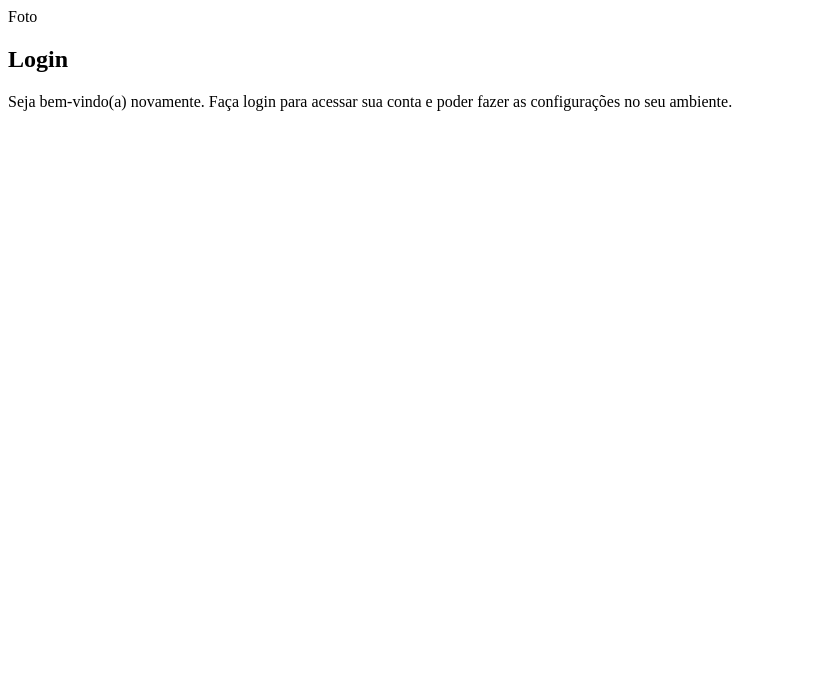
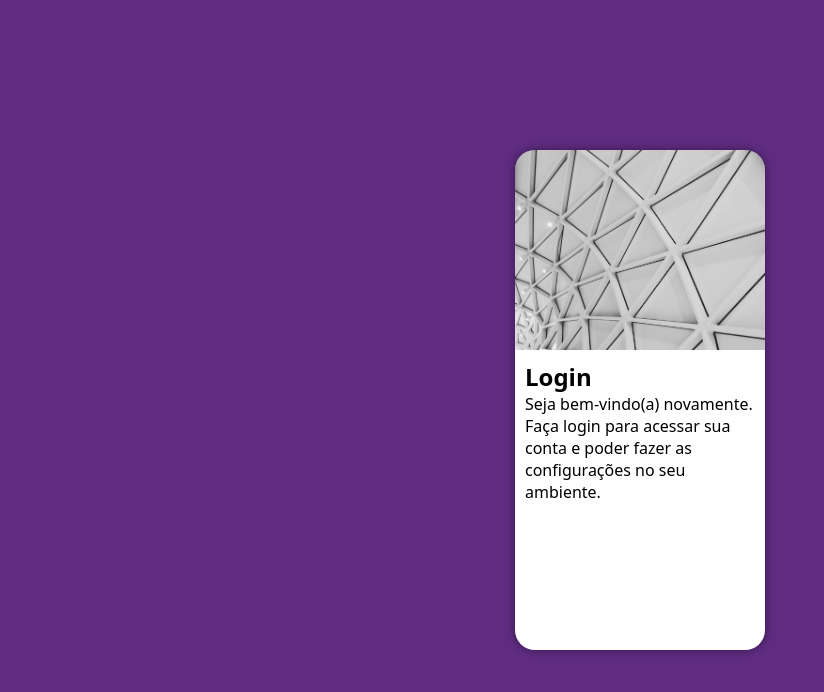
Before and after one commit to jessicazilli/projeto-login, a plain HTML site: page index.html in a window 1280 px wide. Shown: the whole page, without its empty margins (0-824 px from the left). Drawn offline with Linux system fonts and the light colour scheme.

Commit message:
Atualizei o projeto login

```diff
--- a/estilos/style.css
+++ b/estilos/style.css
@@ -5,3 +5,48 @@
     Verde: #49a09d
     Lilás: #5f2c82
 */
+
+* {
+    font-family: system-ui, -apple-system, BlinkMacSystemFont, 'Segoe UI', Roboto, Oxygen, Ubuntu, Cantarell, 'Open Sans', 'Helvetica Neue', sans-serif;
+    padding: 0px;
+    margin: 0px;
+    box-sizing: border-box;
+}
+
+body, html {
+    background-color: #5f2c82;
+    height: 100vh;
+    width: 100vw;
+}
+
+main {
+    position: relative;
+    height: 100vh;
+    width: 100vw;
+}
+
+section#login {
+    position: absolute;
+    top: 50%;
+    left: 50%;
+    transform: translate(-50%, -50%);
+    overflow: hidden;
+    background-color: white;
+    width: 250px;
+    height: 500px;
+    border-radius: 20px;
+    box-shadow: 0px 0px 10px rgb(0, 0, 0, 0.450);
+}
+
+section#login div#imagem {
+    display: block;
+    background: #5f2c82 url(../imagens/fundo.jpg) no-repeat;
+    height: 200px;
+    background-size: cover;
+    background-position: left bottom;
+}
+
+section#login div#formulario {
+    display: block;
+    padding: 10px;
+}
--- a/index.html
+++ b/index.html
@@ -10,7 +10,7 @@
     <main>
         <section id="login">
             <div id="imagem">
-                Foto
+                <!--Aqui vai a imagem nas CSS-->
             </div>
             <div id="formulario">
                 <h1>Login</h1>
```
